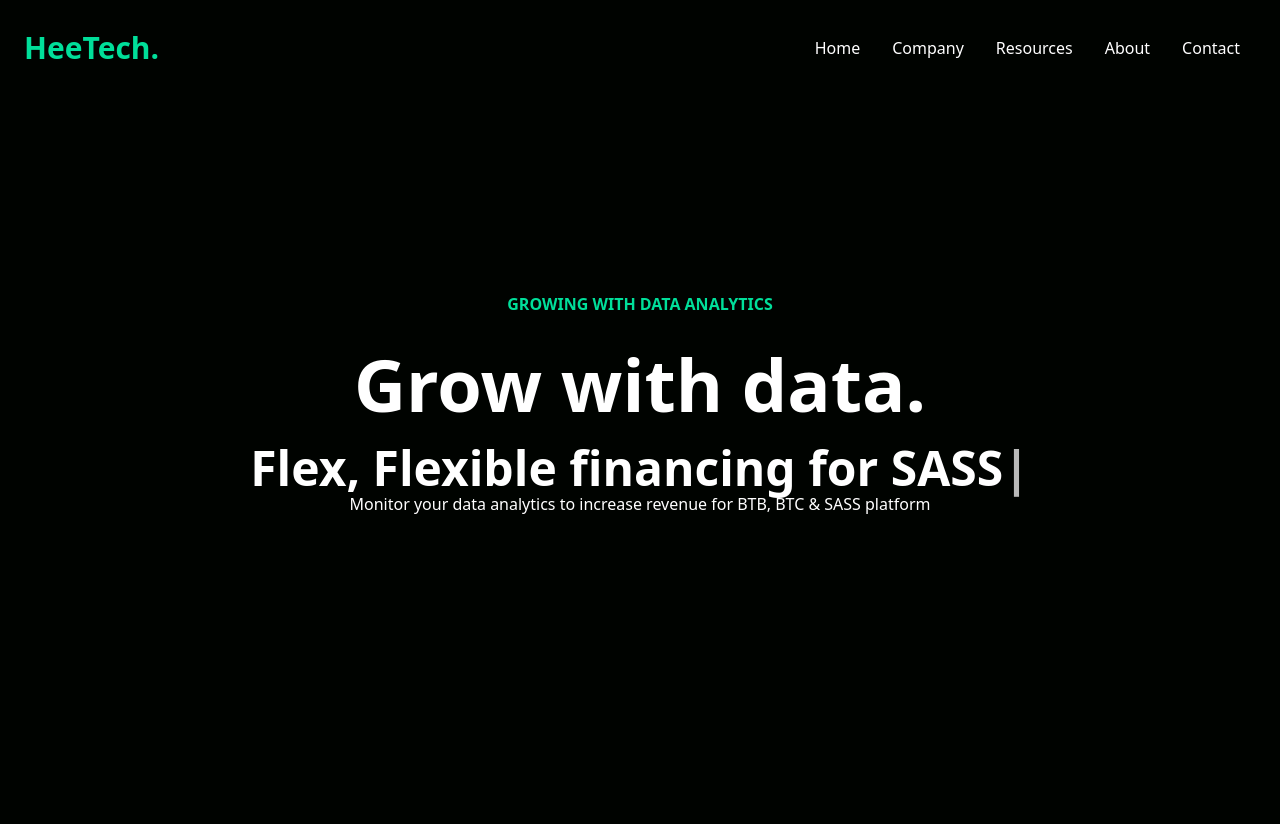
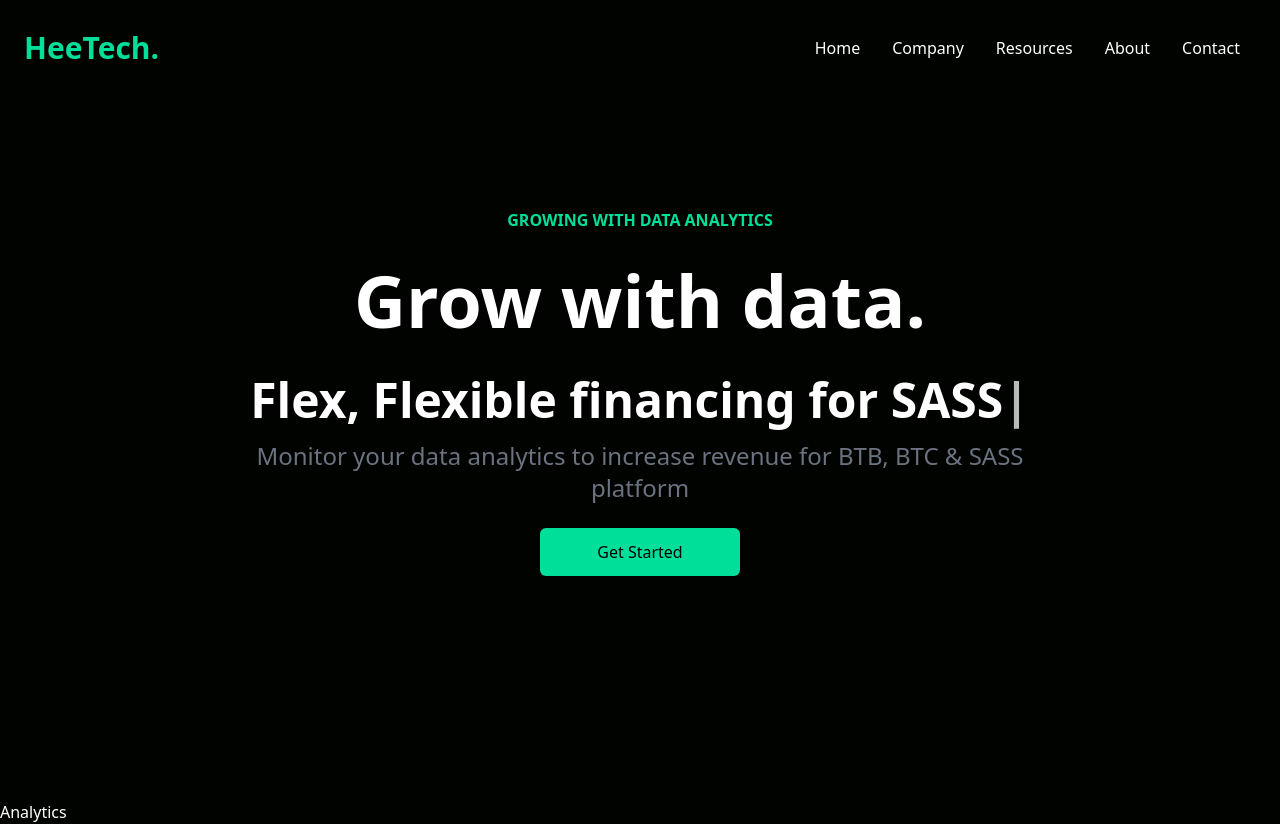
Before and after one commit to theheemmanuel/React-Tailwind, a React (Vite) app: page / in a window 1280 px wide. Before the commit the page ends 800 px from the top, so only its background shows below. Built offline with nearby package versions, Linux system fonts and the light colour scheme.

Commit message:
react typed installed

```diff
--- a/src/App.tsx
+++ b/src/App.tsx
@@ -1,5 +1,6 @@
 import Navbar from "./components/navbar";
 import Hero from "./components/Hero";
+import Analytics from "./components/Analytics";
 import "./App.css";
 
 function App() {
@@ -7,6 +8,7 @@ function App() {
     <div>
       <Navbar />
       <Hero />
+      <Analytics />
     </div>
   );
 }
--- /dev/null
+++ b/src/components/Analytics.tsx
@@ -0,0 +1,9 @@
+import React from 'react'
+
+const Analytics = () => {
+  return (
+    <div>Analytics</div>
+  )
+}
+
+export default Analytics
--- a/src/components/Hero.tsx
+++ b/src/components/Hero.tsx
@@ -4,7 +4,7 @@ import Typed from "react-typed";
 const Hero = () => {
   return (
     <div>
-      <div className="max-w-[800px] mt-[-96px] w-full h-screen mx-auto text-center flex flex-col justify-center">
+      <div className="max-w-[800px] mt-[-96px] h-[100vh] mx-auto text-center flex flex-col justify-center">
         <p className="text-[#00DF9a] p-2 font-bold ">
           GROWING WITH DATA ANALYTICS
         </p>
@@ -12,7 +12,7 @@ const Hero = () => {
           Grow with data.
         </h1>
         <div>
-          <p className="md:text-5xl sm:text-4xl text-xl font-bold">
+          <p className="md:text-5xl sm:text-4xl text-xl font-bold py-4">
             Flex, Flexible financing for{" "}
             <Typed
               strings={["BTB", "BTC", "SASS"]}
@@ -21,10 +21,13 @@ const Hero = () => {
             />
           </p>
         </div>
-        <p>
+        <p className="md:text-2xl text-xl text-gray-500 ">
           Monitor your data analytics to increase revenue for BTB, BTC & SASS
           platform
         </p>
+        <button className="mx-auto bg-[#00DF9a] w-[200px] rounded-md font-medium my-6 py-3 text-black">
+          Get Started
+        </button>
       </div>
     </div>
   );
```
